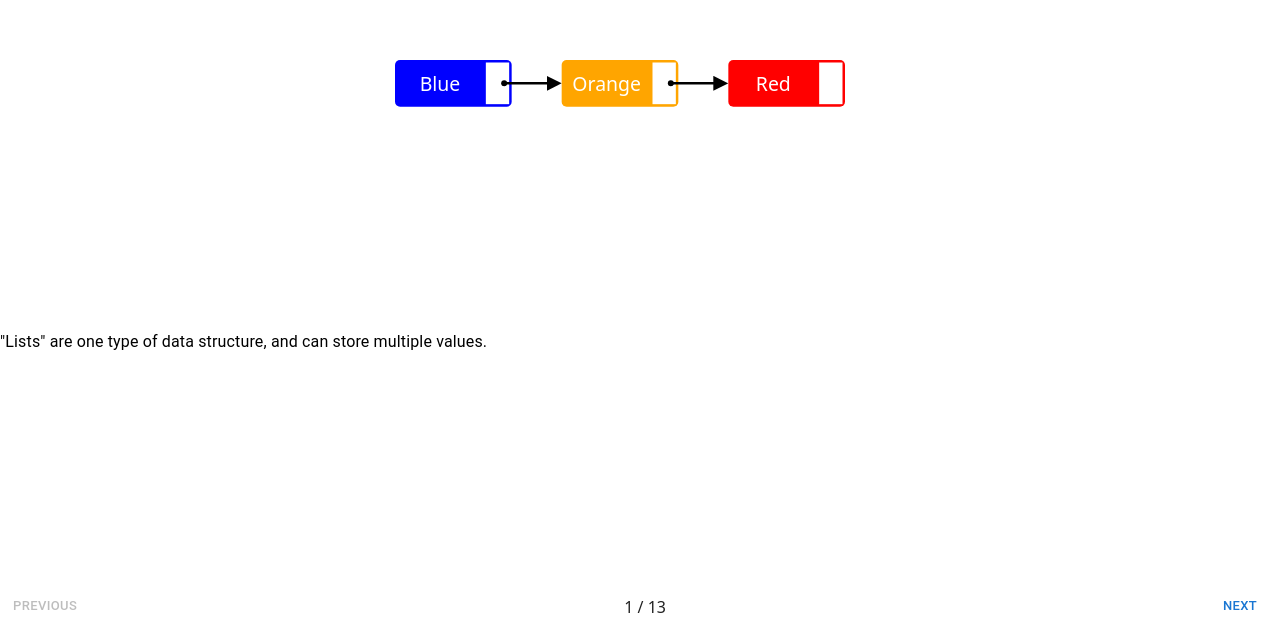
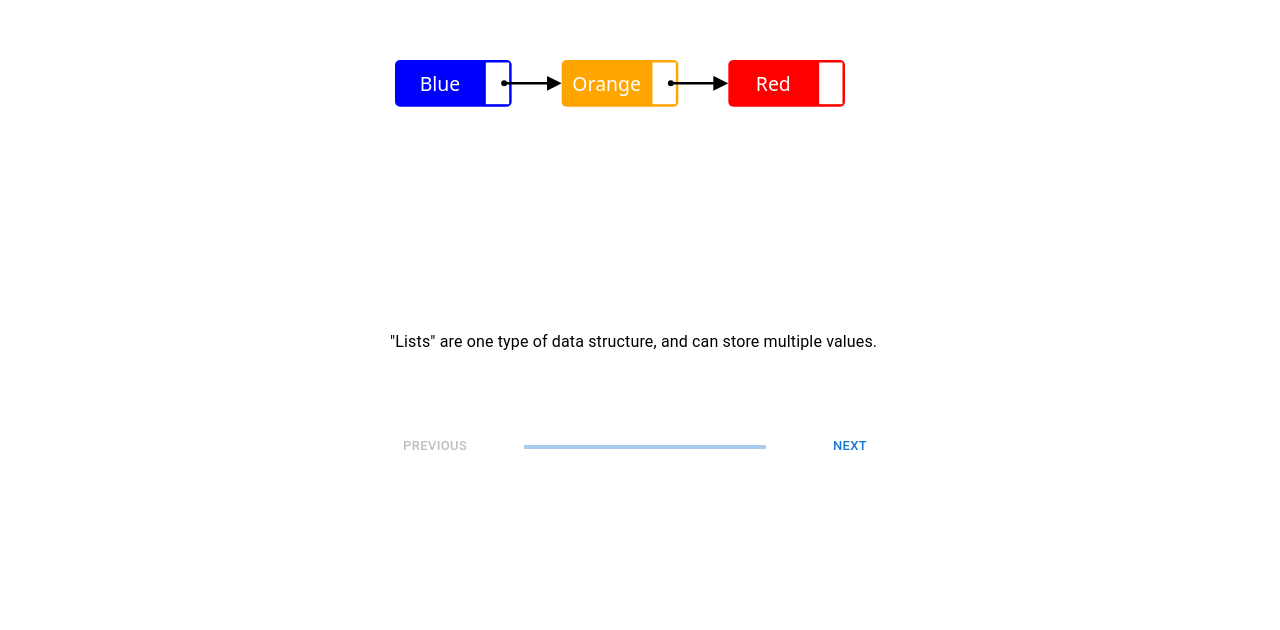
Before and after one commit to danielpopek94/Data_structures_and_algorithms_visualization, a Next.js app: page /components/Visualization/VisualizationSteps in a window 1280 px wide. Shown: the part 170-800 px from the top of the page. Built offline with nearby package versions, Linux system fonts and the light colour scheme.

Commit message:
changed stepper in visualization

```diff
--- a/src/pages/components/Visualization/VisualizationSteps.tsx
+++ b/src/pages/components/Visualization/VisualizationSteps.tsx
@@ -25,7 +25,7 @@ export default function VisualizationSteps() {
     const currentStep = steps[activeStep];
 
     return (
-        <Box>
+        <Box sx={{ height: '80vh', position: 'relative', maxWidth: '500px', margin: '0 auto' }}>
             <Box>
                 <VisualizationFactory
                     nodesRows={currentStep.nodes}
@@ -36,10 +36,16 @@ export default function VisualizationSteps() {
             </Box>
             <Typography>{currentStep.description}</Typography>
             <MobileStepper
-                variant="text"
+                variant="progress"
                 steps={maxSteps}
-                position="bottom"
+                position="static"
                 activeStep={activeStep}
+                sx={{
+                    position: 'absolute',
+                    bottom: 0,
+                    left: 0,
+                    right: 0
+                }}
                 nextButton={
                     <Button size="small" onClick={handleNext} disabled={activeStep === maxSteps - 1}>
                         Next
```
